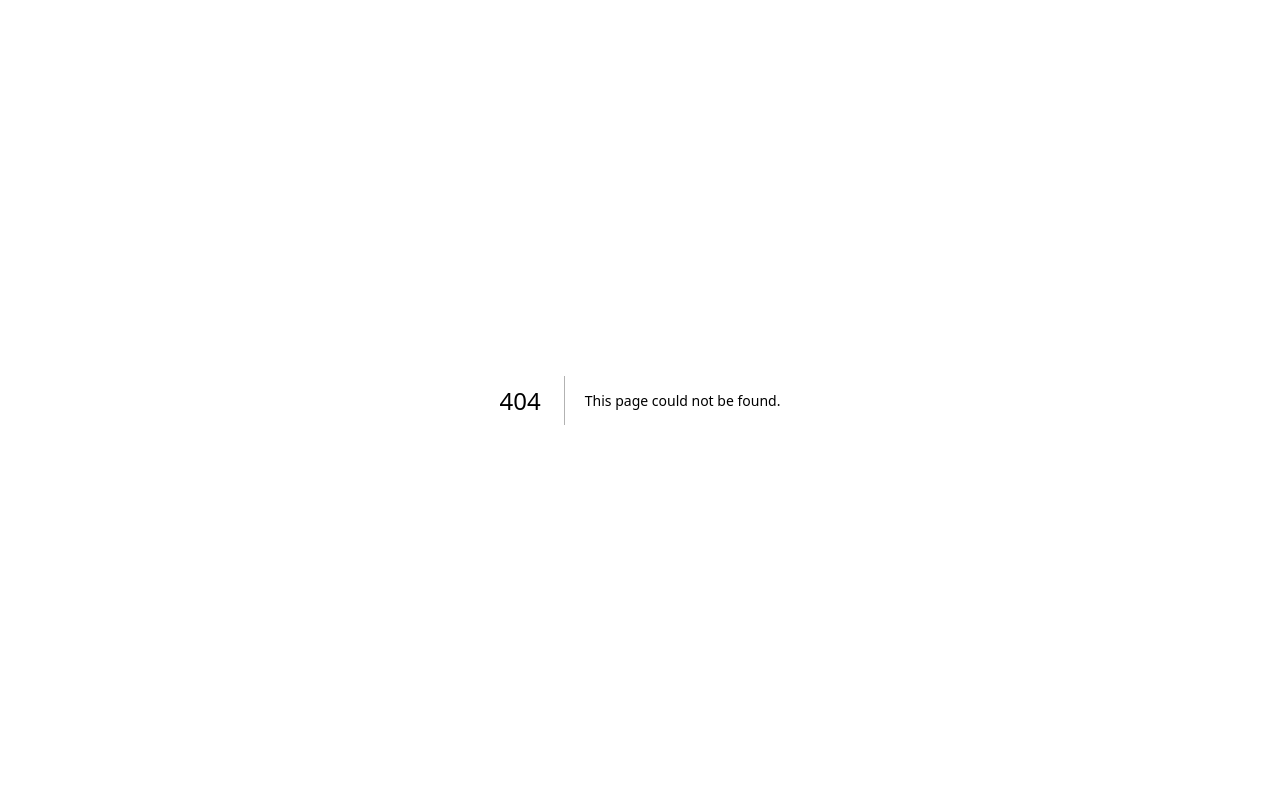
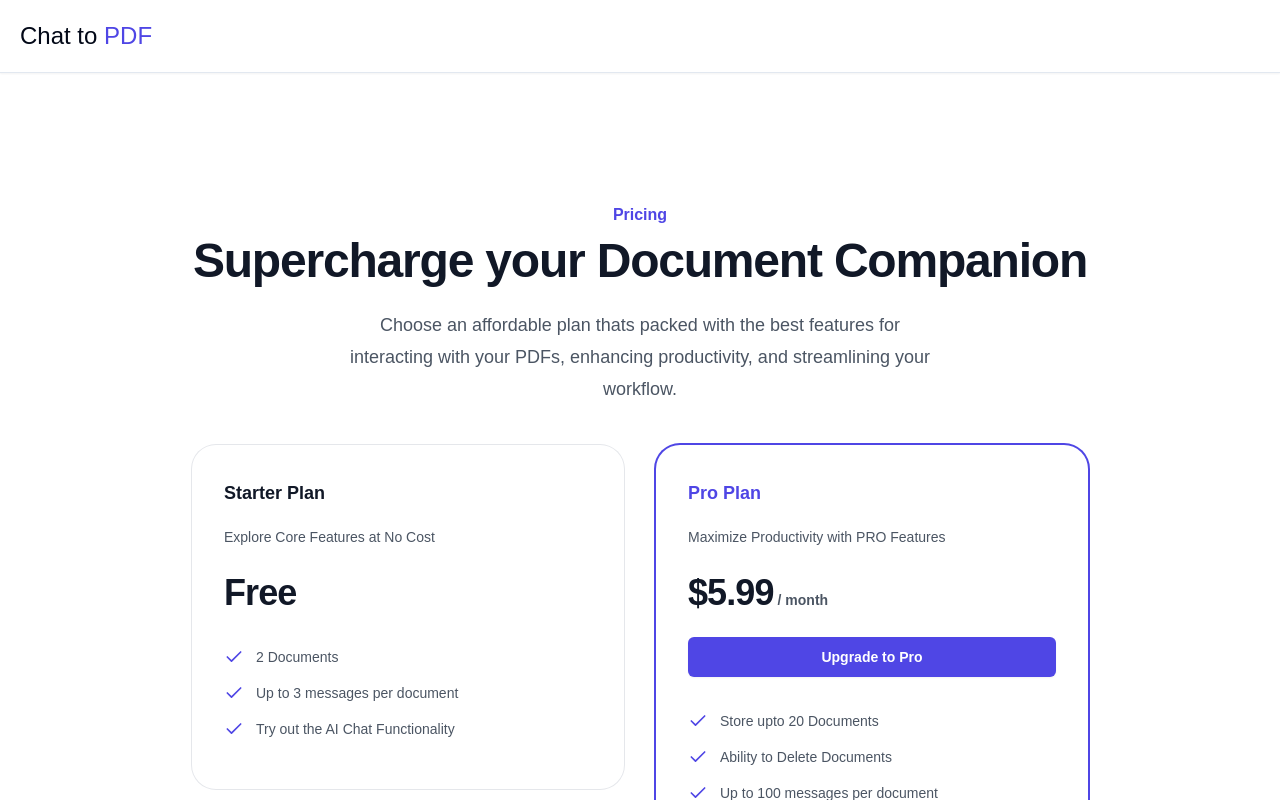
Before and after one commit to indraantoor/Chat-PDF-AI, a Next.js app: page /dashboard/upgrade in a window 1280 px wide. Before the commit this address had no page. Built offline with nearby package versions, Linux system fonts and the light colour scheme; no server answers.

Commit message:
add: pricing page
Signed-off-by: indraantoor <indraantoor@gmail.com>

```diff
--- /dev/null
+++ b/app/dashboard/upgrade/page.tsx
@@ -0,0 +1,143 @@
+"use client";
+
+import { Button } from "@/components/ui/button";
+import useSubscription from "@/hooks/useSubscription";
+import { useUser } from "@clerk/nextjs";
+import { CheckIcon } from "lucide-react";
+import { useRouter } from "next/navigation";
+import { useTransition } from "react";
+
+export type UserDetails = {
+  email: string;
+  name: string;
+};
+
+const PricingPage = () => {
+  const { user } = useUser();
+  const router = useRouter();
+  const { hasActiveMembership, loading } = useSubscription();
+  const [isPending, startTransition] = useTransition();
+
+  function handleUpgrade() {
+    if (!user) {
+      return;
+    }
+  }
+
+  return (
+    <div>
+      <div className="py-24 sm:py-32">
+        <div className="max-w-4xl mx-auto text-center">
+          <h2 className="text-base font-semibold leading-7 text-indigo-600">
+            Pricing
+          </h2>
+          <p className="mt-2 text-4xl font-bold tracking-tight text-gray-900 sm:text-5xl">
+            Supercharge your Document Companion
+          </p>
+        </div>
+
+        <p className="mx-auto mt-6 max-w-2xl px-10 text-center text-lg leading-8 text-gray-600">
+          Choose an affordable plan thats packed with the best features for
+          interacting with your PDFs, enhancing productivity, and streamlining
+          your workflow.
+        </p>
+
+        <div className="max-w-md mx-auto mt-10 grid grid-cols-1 md:grid-cols-2 md:max-w-2xl gap-8 lg:max-w-4xl">
+          <div className="ring-1 ring-gray-200 p-8 h-fit pb-12 rounded-3xl">
+            <h3 className="text-lg font-semibold leading-8 text-gray-900">
+              Starter Plan
+            </h3>
+            <p className="mt-4 text-sm leading-6 text-gray-600">
+              Explore Core Features at No Cost
+            </p>
+            <p className="mt-6 flex items-baseline gap-x-1 ">
+              <span className="text-4xl font-bold tracking-tight text-gray-900">
+                Free
+              </span>
+            </p>
+
+            <ul
+              role="list"
+              className="mt-8 space-y-3 text-sm leading-6 text-gray-600"
+            >
+              <li className="flex gap-x-3">
+                <CheckIcon className="h-6 w-5 flex-none text-indigo-600" />2
+                Documents
+              </li>
+              <li className="flex gap-x-3">
+                <CheckIcon className="h-6 w-5 flex-none text-indigo-600" />
+                Up to 3 messages per document
+              </li>
+              <li className="flex gap-x-3">
+                <CheckIcon className="h-6 w-5 flex-none text-indigo-600" />
+                Try out the AI Chat Functionality
+              </li>
+            </ul>
+          </div>
+
+          <div className="ring-2 ring-indigo-600 rounded-3xl p-8">
+            <h3 className="text-lg font-semibold leading-8 text-indigo-600">
+              Pro Plan
+            </h3>
+            <p className="mt-4 text-sm leading-6 text-gray-600">
+              Maximize Productivity with PRO Features
+            </p>
+
+            <p className="mt-6 flex items-baseline gap-x-1">
+              <span className="text-4xl font-bold tracking-tight text-gray-900">
+                $5.99
+              </span>
+              <span className="text-sm font-semibold leading-6 text-gray-600">
+                / month
+              </span>
+            </p>
+
+            <Button
+              disabled={loading || isPending}
+              onClick={handleUpgrade}
+              className="bg-indigo-600 w-full text-white shadow-sm hover:bg-indigo-500 mt-6 block rounded-md px-3 py-2 text-center text-sm font-semibold leading-6 focus-visible:outline focus-visible:outline-2 focus-visible:outline-offset-2 focus-visible:outline-indigo-600"
+            >
+              {isPending || loading
+                ? "Loading..."
+                : hasActiveMembership
+                ? "Manage Plan"
+                : "Upgrade to Pro"}
+            </Button>
+
+            <ul
+              role="list"
+              className="mt-8 space-y-3 text-sm leading-6 text-gray-600"
+            >
+              <li className="flex gap-x-3">
+                <CheckIcon className="h-6 w-5 flex-none text-indigo-600" />
+                Store upto 20 Documents
+              </li>
+              <li className="flex gap-x-3">
+                <CheckIcon className="h-6 w-5 flex-none text-indigo-600" />
+                Ability to Delete Documents
+              </li>
+              <li className="flex gap-x-3">
+                <CheckIcon className="h-6 w-5 flex-none text-indigo-600" />
+                Up to 100 messages per document
+              </li>
+              <li className="flex gap-x-3">
+                <CheckIcon className="h-6 w-5 flex-none text-indigo-600" />
+                Full Power AI Chat Functionality with Memory Recall
+              </li>
+              <li className="flex gap-x-3">
+                <CheckIcon className="h-6 w-5 flex-none text-indigo-600" />
+                Advanced Analytics
+              </li>
+              <li className="flex gap-x-3">
+                <CheckIcon className="h-6 w-5 flex-none text-indigo-600" />
+                24-hour support response time
+              </li>
+            </ul>
+          </div>
+        </div>
+      </div>
+    </div>
+  );
+};
+
+export default PricingPage;
--- /dev/null
+++ b/hooks/useSubscription.ts
@@ -0,0 +1,58 @@
+"use client";
+
+import { db } from "@/firebase";
+import { useUser } from "@clerk/nextjs";
+import { collection, doc } from "firebase/firestore";
+import { useEffect, useState } from "react";
+import { useCollection, useDocument } from "react-firebase-hooks/firestore";
+
+const PRO_LIMIT = 20;
+const FREE_LIMIT = 2;
+
+function useSubscription() {
+  const [hasActiveMembership, setHasActiveMembership] = useState(null);
+  const [isOverFileLimit, setIsOverFileLimit] = useState(false);
+  const { user } = useUser();
+
+  // Listen to the user doc
+  const [snapshot, loading, error] = useDocument(
+    user && doc(db, "users", user.id),
+    {
+      snapshotListenOptions: { includeMetadataChanges: true },
+    }
+  );
+
+  // Listen to the users files collection
+  const [filesSnapshot, filesLoading] = useCollection(
+    user && collection(db, "users", user?.id, "files")
+  );
+
+  useEffect(() => {
+    if (!snapshot) return;
+    const data = snapshot.data();
+    if (!data) return;
+
+    setHasActiveMembership(data.activeMembership);
+  }, [snapshot]);
+
+  useEffect(() => {
+    if (!filesSnapshot || hasActiveMembership == null) return;
+
+    const files = filesSnapshot.docs;
+    const usersLimit = hasActiveMembership ? PRO_LIMIT : FREE_LIMIT;
+
+    console.log(
+      "Checking if user is over file limit",
+      files.length,
+      usersLimit
+    );
+
+    setIsOverFileLimit(files.length >= usersLimit);
+
+    // eslint-disable-next-line react-hooks/exhaustive-deps
+  }, [filesSnapshot, hasActiveMembership, PRO_LIMIT, FREE_LIMIT]);
+
+  return { hasActiveMembership, loading, error, isOverFileLimit, filesLoading };
+}
+
+export default useSubscription;
```
